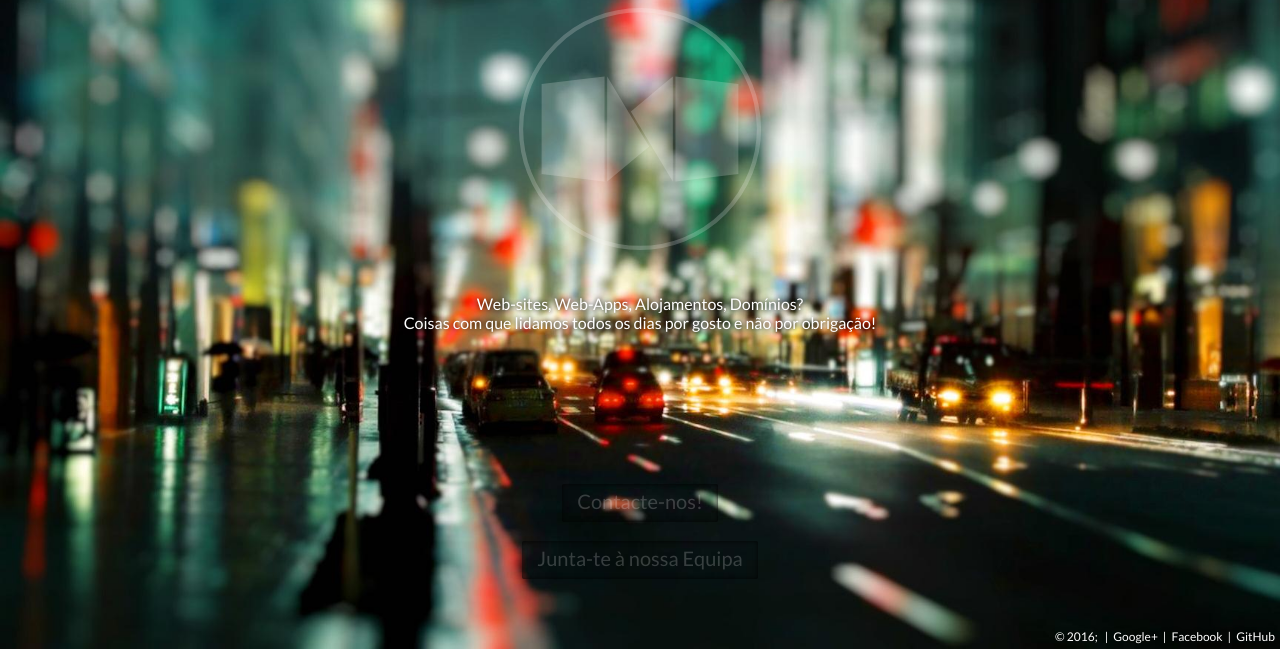
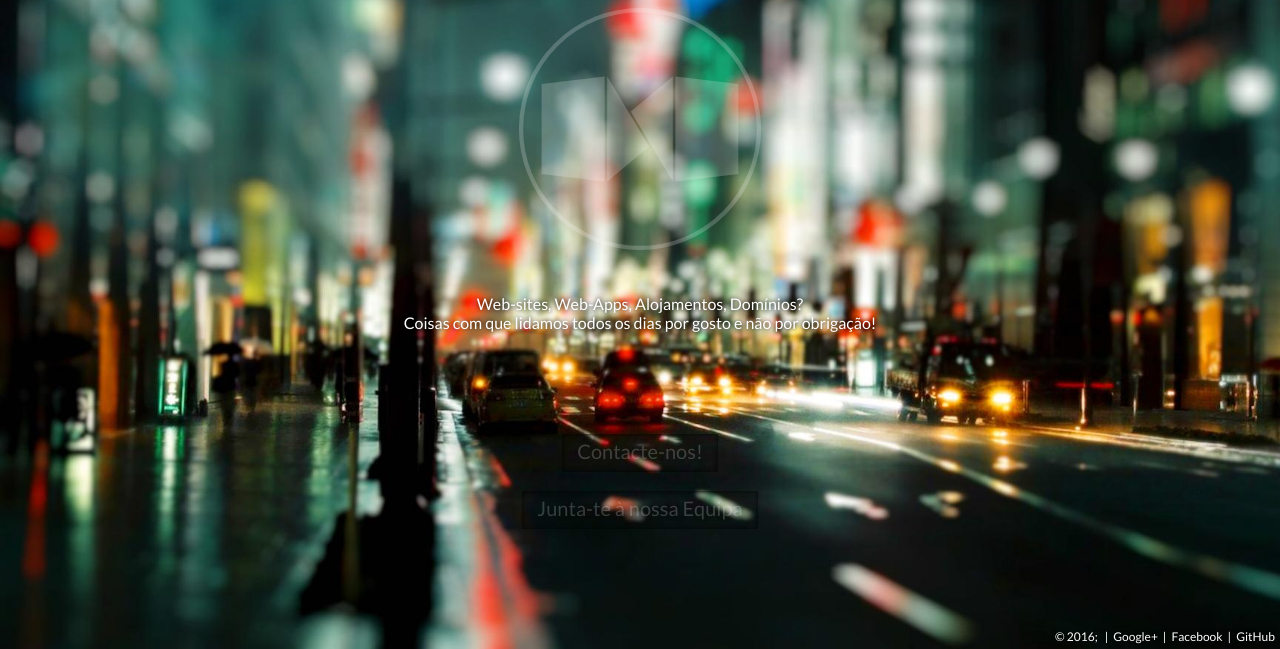
Before and after one commit to MarcosSilvaAv/nexus-pt.github.io, a PHP site: page / in a window 1280 px wide. Shown: the part 151-800 px from the top of the page. Run offline with PHP 8.4, Linux system fonts and the light colour scheme.

Commit message:
Update min-heigth

```diff
--- a/site-assets/css/style.css
+++ b/site-assets/css/style.css
@@ -59,7 +59,7 @@ a {
 	color: #fff;
 	padding: 40px 0 0;
 	text-shadow: 0 0 5px #000;
-	min-height: 150px;
+	min-height: 100px;
 }
 
 .a1 .b2 span {
```
